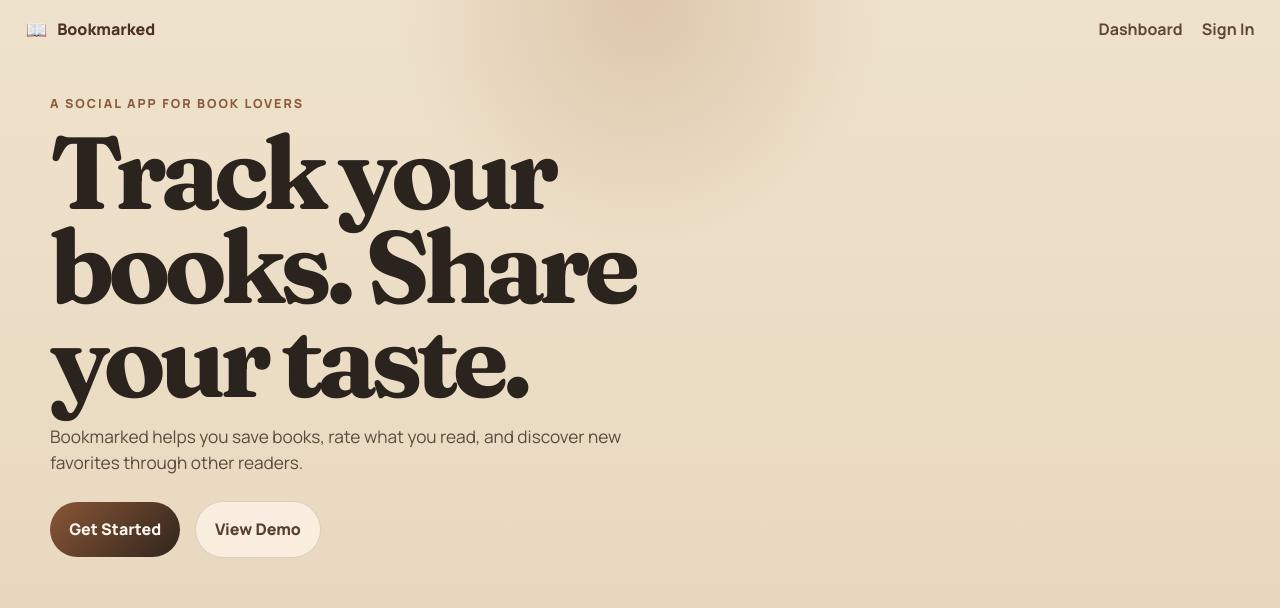
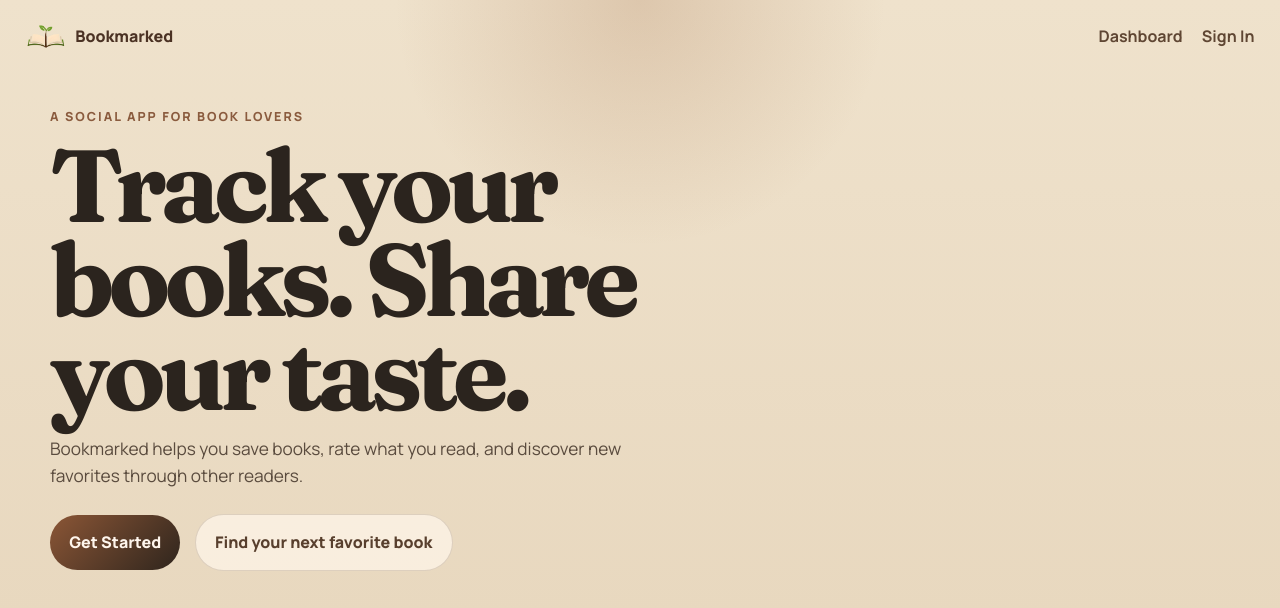
Before and after one commit to cmchen22/Bookmarked-, a React (Vite) app in the folder frontend/: page / in a window 1280 px wide. Shown: the top 608 px of the page. Built offline with nearby package versions, Linux system fonts and the light colour scheme.

Commit message:
edited logo and added discover button to landing page

```diff
--- a/frontend/src/pages/LandingPage.tsx
+++ b/frontend/src/pages/LandingPage.tsx
@@ -5,7 +5,7 @@ export function LandingPage() {
     <div className="landing-shell">
       <header className="landing-topbar">
         <div className="brandmark brandmark-landing">
-          <span className="brandmark-icon">📖</span>
+          <img src="/Logo.png" alt="Bookmarked logo" className="brandmark-icon" />
           <span>Bookmarked</span>
         </div>
 
@@ -34,8 +34,8 @@ export function LandingPage() {
                 Get Started
               </Link>
 
-              <Link className="secondary-cta" to="/dashboard">
-                View Demo
+              <Link className="secondary-cta" to="/discovery">
+                Find your next favorite book
               </Link>
             </div>
           </div>
```
